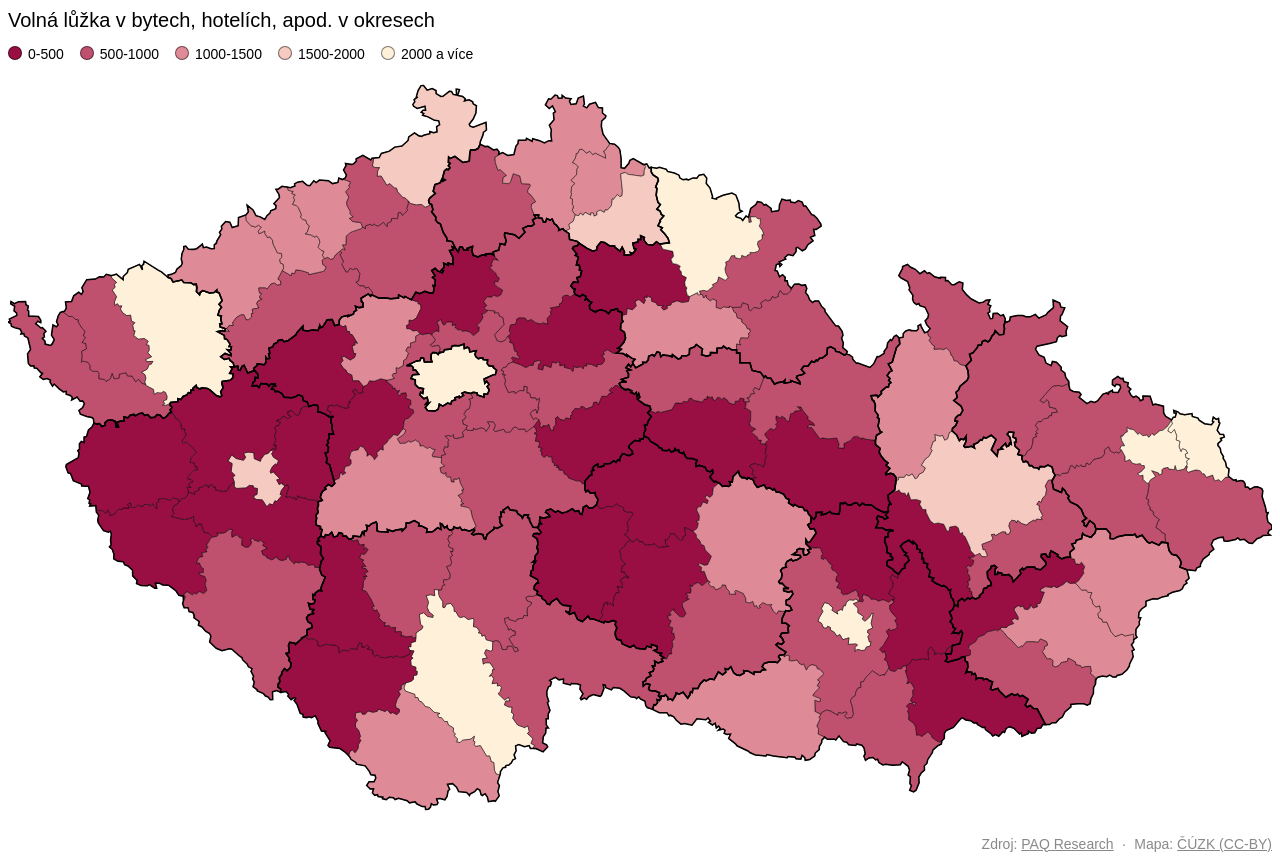
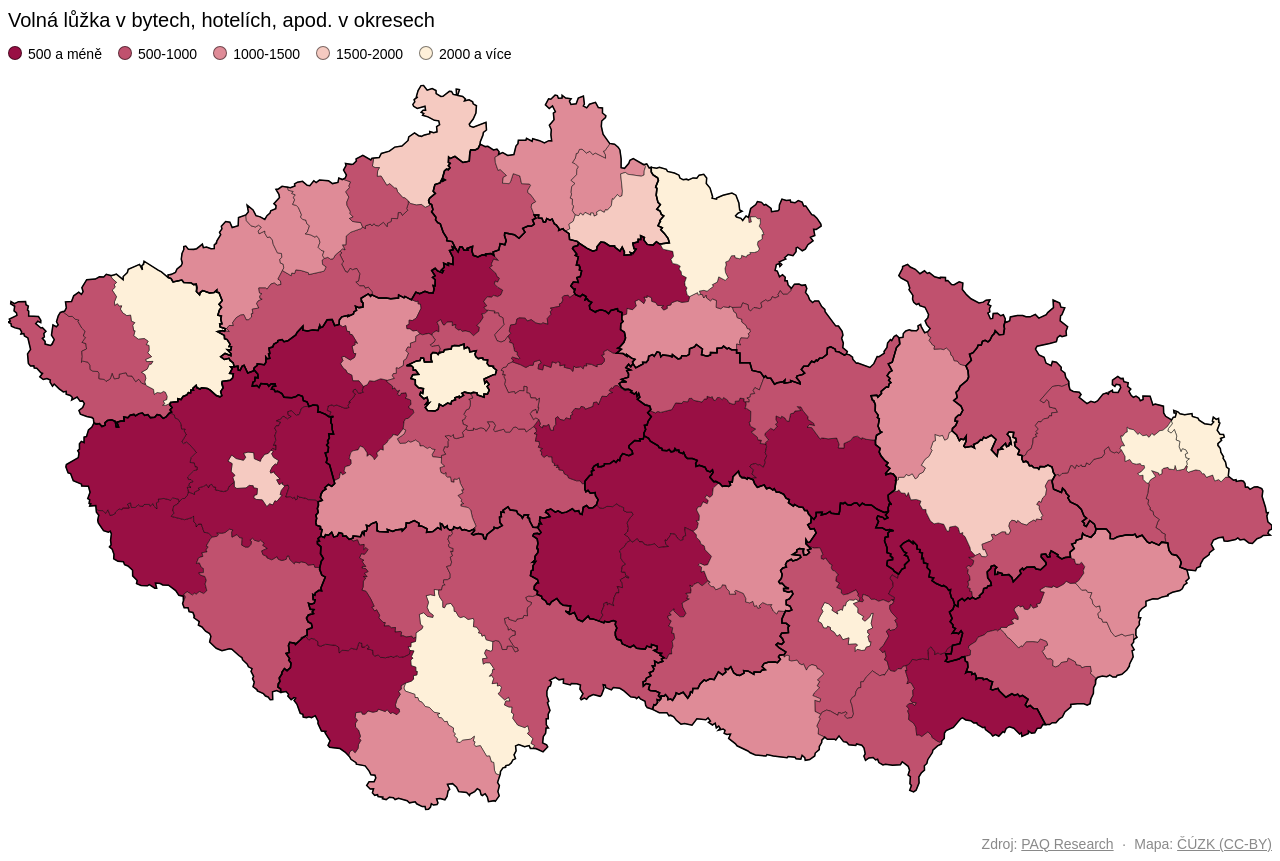
Before and after one commit to vlki/paq-ukrajina-mapy, a Next.js app: page /embed/bydleni in a window 1280 px wide. Built offline with nearby package versions, Linux system fonts and the light colour scheme.

Commit message:
Nicer label

```diff
--- a/pages/embed/bydleni.js
+++ b/pages/embed/bydleni.js
@@ -21,7 +21,7 @@ export default function EmbedAccommodation({ baseUrl }) {
   const [selectedOkresId, setSelectedOkresId] = React.useState(null);
 
   const categories = [
-    { label: "0-500", color: "#990F44" },
+    { label: "500 a méně", color: "#990F44" },
     { label: "500-1000", color: "#C0516E" },
     { label: "1000-1500", color: "#DF8B97" },
     { label: "1500-2000", color: "#F5CAC1" },
```
